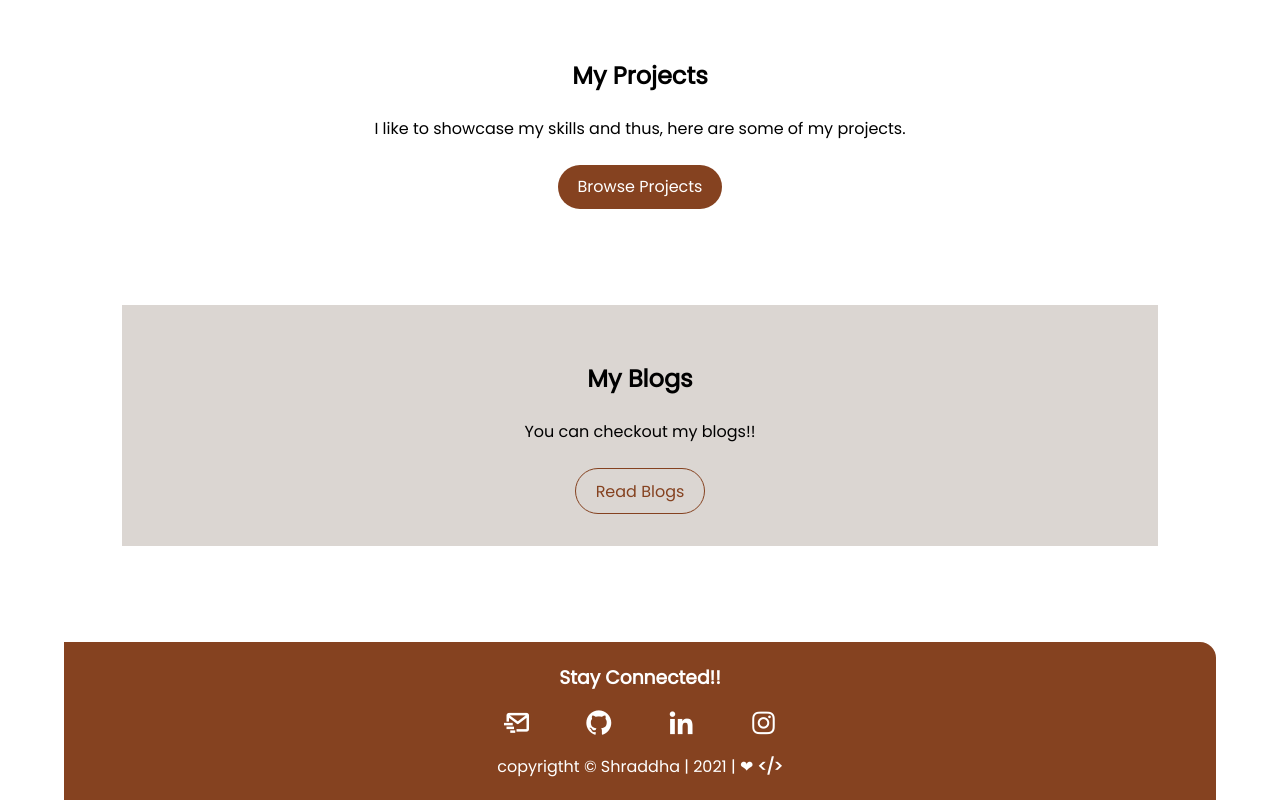
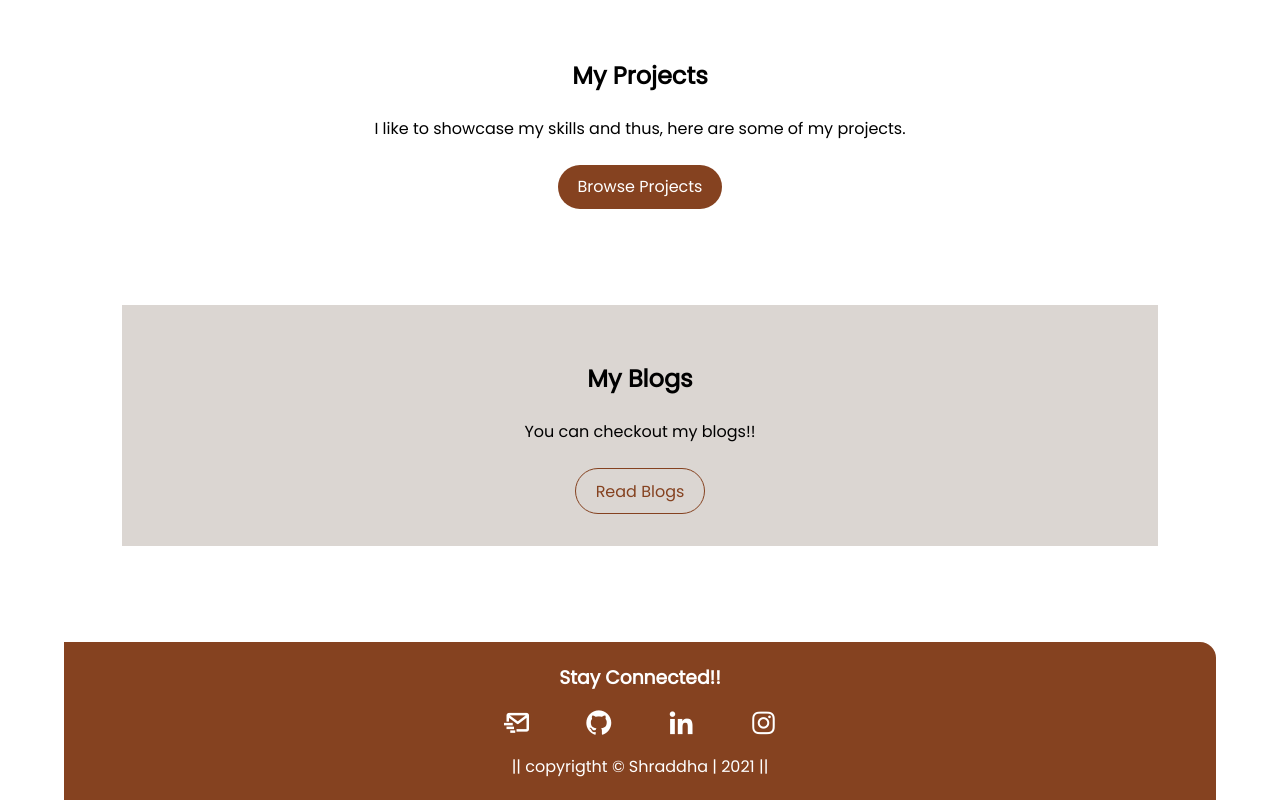
Before and after one commit to shraddha15-creator/shraddhaMuley-site, a plain HTML site: page index.html in a window 1280 px wide. Shown: the part 1216-2016 px from the top of the page. Drawn offline with nearby package versions, Linux system fonts and the light colour scheme.

Commit message:
footer updt

```diff
--- a/index.html
+++ b/index.html
@@ -97,7 +97,7 @@
             </li>
 
         </ul>
-        <p> copyrigtht © Shraddha | 2021 | ❤  <span>&lt;/&gt;</span></p>
+        <p> || copyrigtht © Shraddha | 2021 ||</p>
     </footer>
 
 
```
